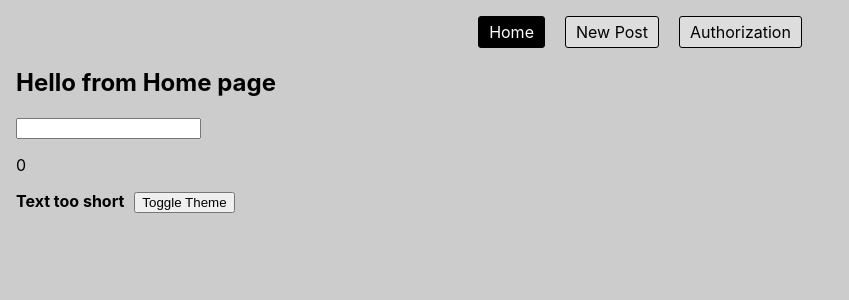
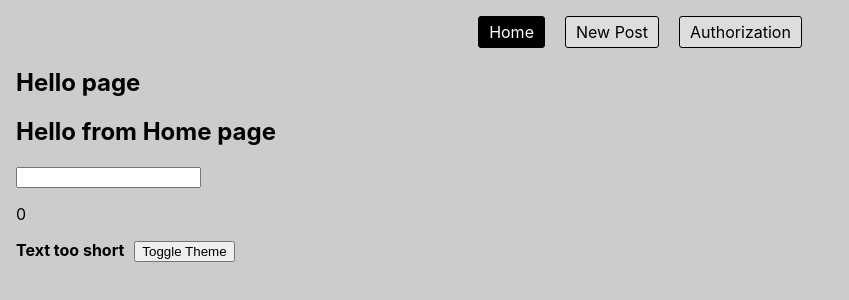
Before and after one commit to IvanMilivojevic/react-test-redux, a React (Create React App) app: page / in a window 1280 px wide. Shown: the top 300 px of the page, without its empty margins (0-849 px from the left). Built offline with nearby package versions, Linux system fonts and the light colour scheme.

Commit message:
h change

```diff
--- a/src/Containers/Letters/Letters.js
+++ b/src/Containers/Letters/Letters.js
@@ -41,6 +41,7 @@ class Letters extends Component {
   render() {
     return (
       <div>
+        <h2>Hello page</h2>
         <h2>Hello from Home page</h2>
         <Cockpit change={this.lettersHandler} letters={this.state.letters} />
         {this.state.letters.length ? <CharacterList letters={this.state.letters} clicked={this.removeLetter} /> : null}
```
